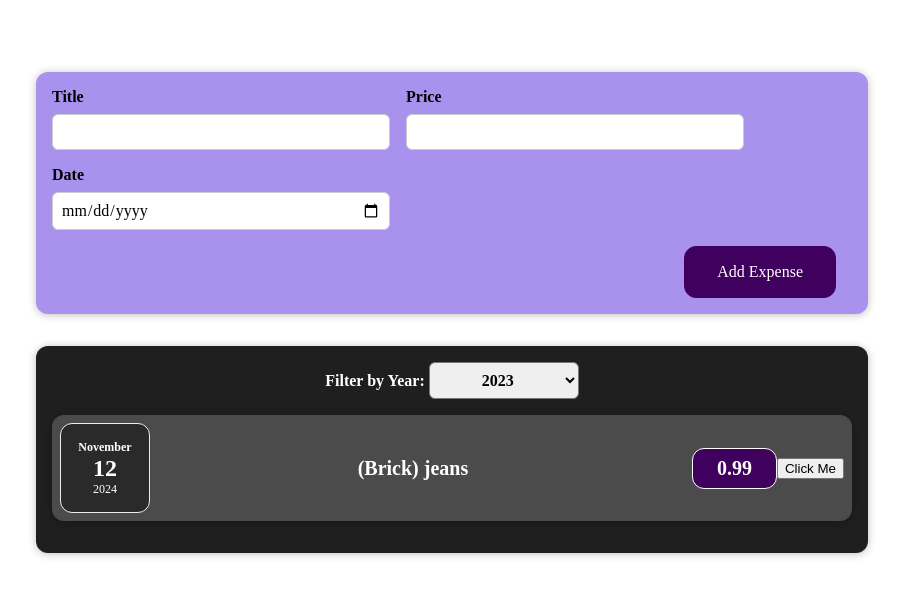
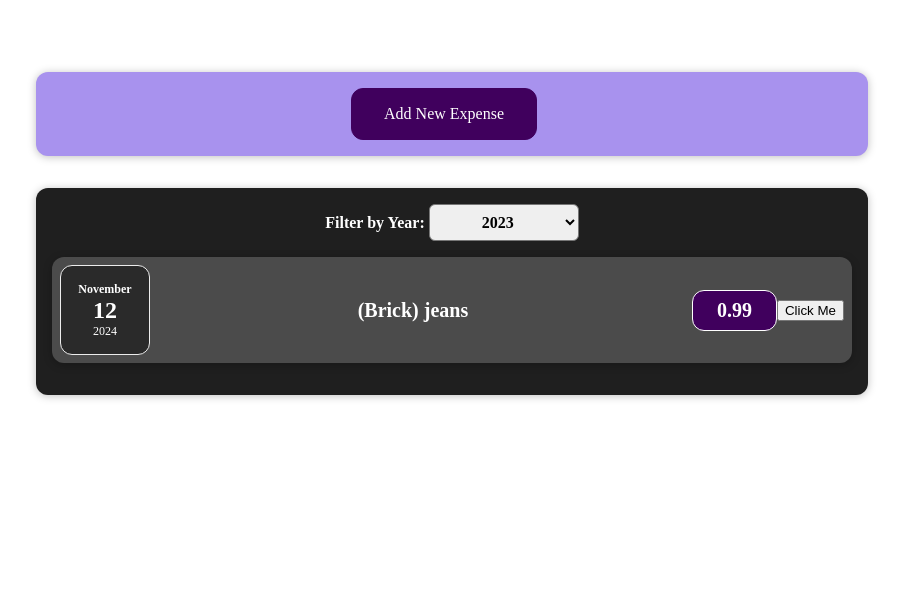
Before and after one commit to endtrastic/ReactCrash-backend, a React (Vite) app: page / in a window 1280 px wide. Shown: the top 596 px of the page, without its empty margins (188-1091 px from the left). Built offline with nearby package versions, Linux system fonts and the light colour scheme.

Commit message:
16. Ülesanne 6 - valikulise kuvamise täiendamine

```diff
--- a/src/components/Expenses/NewExpense/ExpenseForm.jsx
+++ b/src/components/Expenses/NewExpense/ExpenseForm.jsx
@@ -31,10 +31,16 @@ const ExpenseForm = (props) => {
         setEnteredDate('')
     }
 
+    const CancelHandler = () => {
+        props.onCancel()
+        setEnteredTitle('')
+        setEnteredPrice('')
+        setEnteredDate('')
+    }
 
 
     return (
-        <form onSubmit={submitHandler}>
+        <form onSubmit={submitHandler} >
             <div className="new-expense__controls">
                 <div className="new-expense__control">
                     <label> Title</label>
@@ -60,6 +66,7 @@ const ExpenseForm = (props) => {
             </div>
             <div className="new-expense__actions">
                 <button type="submit">Add Expense</button>
+                <button onClick={CancelHandler}>Cancel</button>
             </div>
         </form>
     )
--- a/src/components/Expenses/NewExpense/NewExpense.jsx
+++ b/src/components/Expenses/NewExpense/NewExpense.jsx
@@ -1,8 +1,22 @@
 import ExpenseForm from "./ExpenseForm.jsx";
 import './NewExpense.css'
+import { useState } from 'react';
 
 
 const NewExpense = (props) => {
+    const [isEditing, setIsEditing] = useState(false);
+
+    const startEditingHandler = () => {
+        setIsEditing(true);
+        console.log(`Form open`)
+    };
+
+    const stopEditingHandler = () => {
+        setIsEditing(false);
+        console.log(`Form not open`)
+    };
+
+
 
     const saveExpenseDataHandler = (enteredExpenseData) => {
         const expenseData = {
@@ -14,7 +28,13 @@ const NewExpense = (props) => {
 
     return (
         <div className="new-expense">
-            <ExpenseForm onSaveExpenseData={saveExpenseDataHandler}/>
+            {!isEditing && <button onClick={startEditingHandler}>Add New Expense</button>}
+            {isEditing && (
+                <ExpenseForm
+                    onSaveExpenseData={saveExpenseDataHandler}
+                    onCancel={stopEditingHandler}
+                />
+            )}
         </div>
     )
 }
```
